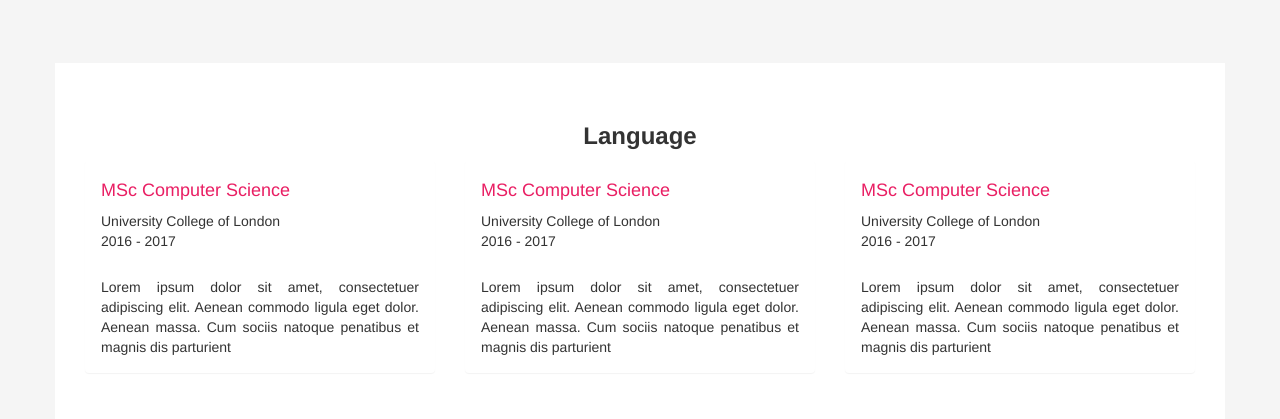
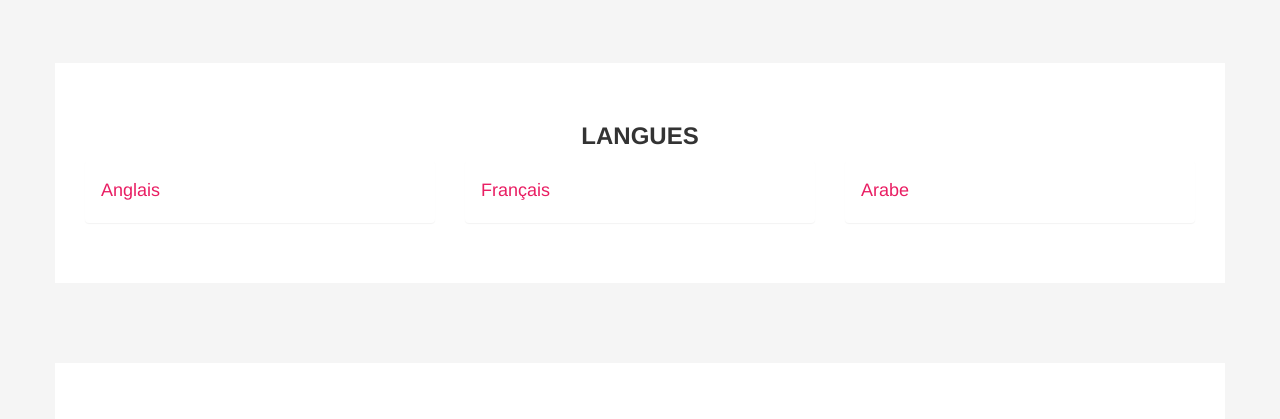
Before and after one commit to chokrihamza/hamza.github.io, a plain HTML site: page index.html in a window 1280 px wide. Shown: the part 3040-3459 px from the top of the page. Drawn offline with nearby package versions, Linux system fonts and the light colour scheme.

Commit message:
change cv 6

```diff
--- a/index.html
+++ b/index.html
@@ -434,19 +434,11 @@ Github </button>
 
 </section>
 <section style="text-align: justify; padding-bottom: 40px; padding-top: 40px; margin-top:80px;background-color:white" class="container">
-  <h3  class="text-center"><strong>Language</strong> </h3>
+  <h3  class="text-center"><strong>LANGUES</strong> </h3>
   <div class="col-md-4">
     <div class="panel ">
       <div  class="panel-heading">
-        <h4 style="color: #E91E63;text-align:start;">MSc Computer Science</h4>
-        <span>University College of London</span><br/>
-          2016 - 2017</span>
-      </div>
-      <div class="panel-body">
-        Lorem ipsum dolor sit amet, consectetuer adipiscing elit. Aenean commodo ligula eget dolor.
-        Aenean massa.
-        Cum sociis natoque
-        penatibus et magnis dis parturient
+        <h4 style="color: #E91E63;text-align:start;">Anglais</h4>
       </div>
 
     </div>
@@ -455,16 +447,10 @@ Github </button>
   <div class="col-md-4">
     <div class="panel ">
       <div class="panel-heading">
-      <h4 style="color: #E91E63;text-align:start;">MSc Computer Science</h4>
-        <span>University College of London</span><br/>
-          2016 - 2017</span>
+      <h4 style="color: #E91E63;text-align:start;">Français</h4>
+
       </div>
-      <div class="panel-body">
-        Lorem ipsum dolor sit amet, consectetuer adipiscing elit. Aenean commodo ligula eget dolor.
-        Aenean massa.
-        Cum sociis natoque
-        penatibus et magnis dis parturient
-      </div>
+
 
     </div>
 
@@ -473,16 +459,10 @@ Github </button>
   <div class="col-md-4">
     <div class="panel ">
       <div class="panel-heading">
-        <h4 style="color: #E91E63;text-align:start;">MSc Computer Science</h4>
-        <span>University College of London</span><br/>
-          2016 - 2017</span>
+        <h4 style="color: #E91E63;text-align:start;">Arabe</h4>
+
       </div>
-      <div class="panel-body">
-        Lorem ipsum dolor sit amet, consectetuer adipiscing elit. Aenean commodo ligula eget dolor.
-        Aenean massa.
-        Cum sociis natoque
-        penatibus et magnis dis parturient
-      </div>
+
 
     </div>
 
```
